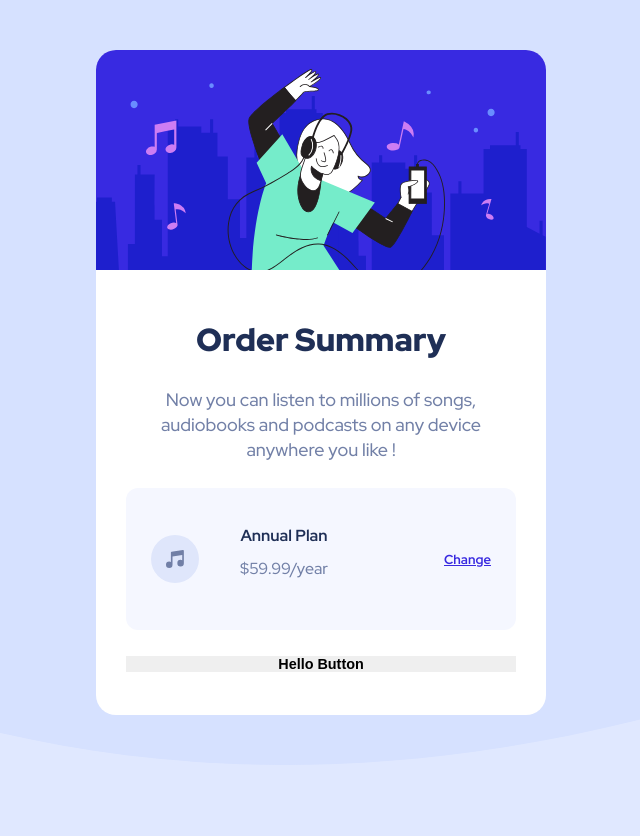
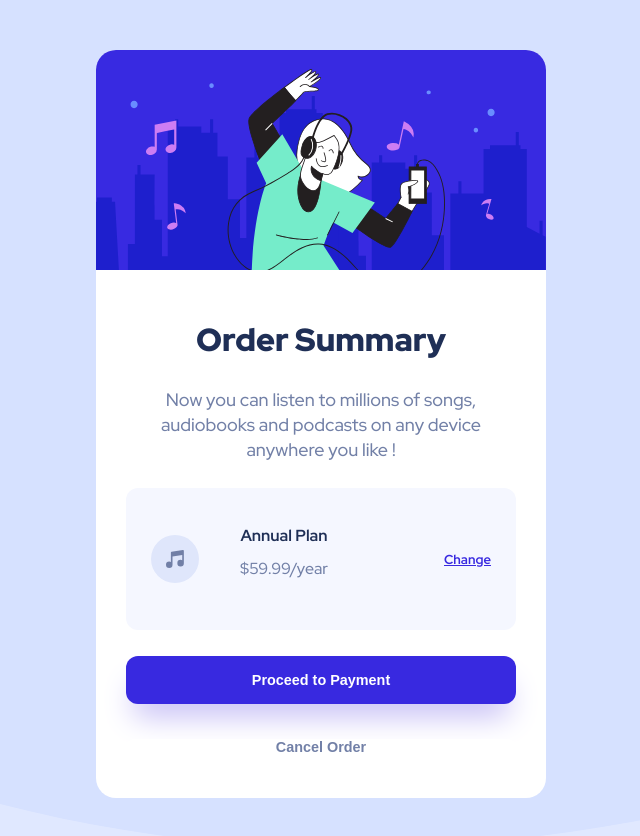
Before and after one commit to PuneetSivananda/ytube-projects, a React (Create React App) app in the folder material-card/: page / in a window 1280 px wide. Shown: the top 836 px of the page, without its empty margins (319-959 px from the left). Before the commit the page ends 800 px from the top, so only its background shows below. Built offline with nearby package versions, Linux system fonts and the light colour scheme.

Commit message:
feat: finished the material ui card component

```diff
--- a/material-card/package.json
+++ b/material-card/package.json
@@ -16,7 +16,8 @@
     "start": "react-scripts start",
     "build": "react-scripts build",
     "test": "react-scripts test",
-    "eject": "react-scripts eject"
+    "eject": "react-scripts eject",
+    "clean": "rm -rf node_modules/"
   },
   "eslintConfig": {
     "extends": [
--- a/material-card/src/components/Card.jsx
+++ b/material-card/src/components/Card.jsx
@@ -58,6 +58,33 @@ const styles = makeStyles(() => ({
     planDescription: {
         lineHeight: "20px",
         marginRight: "75px"
+    },
+    "@global": {
+        button: {
+            width: "100%",
+            border: "none",
+            borderRadius: "12px",
+            fontWeight: "700",
+            fontSize: "0.9rem",
+            cursor: "pointer"
+        }
+    },
+    proceedButton: {
+        backgroundColor: brightBlue,
+        padding: "1rem 0",
+        color: "white",
+        boxShadow: "0 20px 30px -8px rgb(197 189 245)",
+        "&:hover": {
+            opacity: "0.8"
+        }
+    },
+    cancelButton: {
+        backgroundColor: "white",
+        color: desaturatedblue,
+        marginTop: "22px",
+        "&:hover": {
+            color: "black"
+        }
     }
 }))
 
@@ -74,13 +101,14 @@ const Card = () => {
                 </p>
                 <div className={classes.planContainer}>
                     <img src="./images/icon-music.svg" alt="Icon Music" />
-                    <div class={classes.planDescription}>
+                    <div className={classes.planDescription}>
                         <strong>Annual Plan</strong>
                         <p>$59.99/year</p>
                     </div>
                     <a href="/#">Change</a>
                 </div>
-                <button>Hello Button</button>
+                <button className={classes.proceedButton}>Proceed to Payment</button>
+                <button className={classes.cancelButton}>Cancel Order</button>
             </div>
         </div>
     )
```
